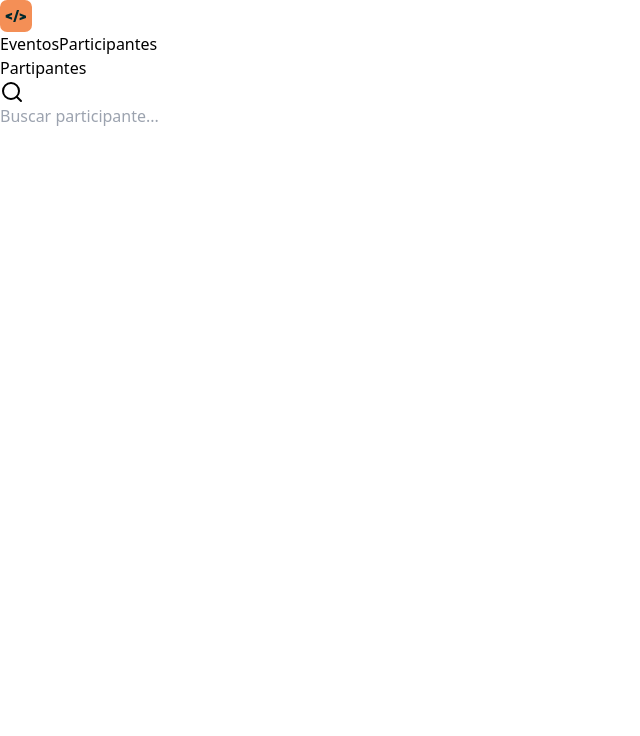
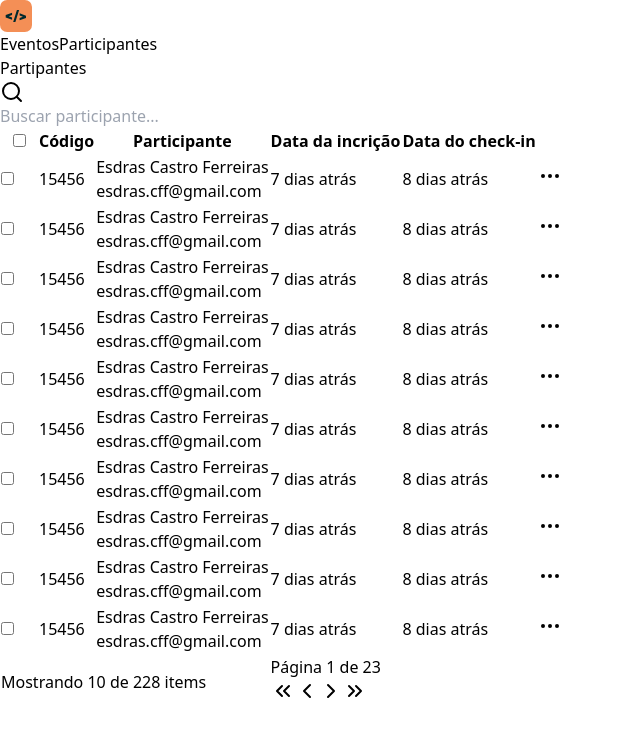
Before and after one commit to EsdrasCFF/web-pass, a React (Vite) app: page / in a window 1280 px wide. Shown: the top 736 px of the page, without its empty margins (0-640 px from the left). Built offline with nearby package versions, Linux system fonts and the light colour scheme.

Commit message:
feat: add table in AttendeeComponent

```diff
--- a/src/components/attendee-list.tsx
+++ b/src/components/attendee-list.tsx
@@ -1,15 +1,95 @@
-import { Search } from "lucide-react";
+import {  ChevronLeft, ChevronRight, ChevronsLeft, ChevronsRight, MoreHorizontal, Search } from "lucide-react";
 
 export function AttendeeList() {
   return (
-    <div>
+    <div className="flex flex-col gap-4" >
       <div className="flex gap-3 items-center" >
         <h1 className="font-bold text-2xl" > Partipantes </h1>
 
         <div className="flex gap-3 items-center max-w-72 rounded-lg text-sm py-1.5 px-3 border border-white/10" >
           <Search  className="size-4 text-emerald-500" />
-          <input placeholder="Buscar participante..." className=" bg-transparent flex-1 outline-none"/>
+          <input placeholder="Buscar participante..." className=" bg-transparent flex-1 border-none outline-none"/>
         </div>
+      </div>
+
+      <div className="border border-white/10 rounded-lg" >
+        <table className="w-full" >
+          <thead className="text-sm font-semibold border-b border-white/10" >
+            <tr>
+              <th style={{width: 38}} className="px-3 py-3 text-left" >
+                <input type="checkbox" className="size-4 bg-black/20 rounded border-white/10 " />
+              </th>
+
+              <th className="px-3 py-3 text-left" >Código</th>
+
+              <th className="px-3 py-3 text-left" >Participante</th>
+
+              <th className="px-3 py-3 text-left" >Data da incrição</th>
+
+              <th className="px-3 py-3 text-left" >Data do check-in</th>
+
+              <th style={{width: 64}} className="px-3 py-3 text-left" ></th>
+            </tr>
+          </thead>
+          <tbody className="text-sm font-normal text-gray-200 border-b border-white/10" >
+            {Array.from({length: 10}).map((_, i) => {
+              return (
+                <tr key={String(i+'a')} className="border-b border-white/10 hover:bg-white/5" >
+                  <td className="px-3 py-3 text-left" > <input type="checkbox" className="size-4 bg-black/20 rounded border-white/10 " /> </td>
+
+                  <td className="px-3 py-3 text-left" > 15456 </td>
+
+                  <td className="px-3 py-3 text-left" >
+                    <div className="flex flex-col" >
+                      <p className="font-semibold" >Esdras Castro Ferreiras</p>
+                      <span>esdras.cff@gmail.com</span>
+                    </div>
+                  </td>
+
+                  <td className="px-3 py-3 text-left" > 7 dias atrás </td>
+
+                  <td className="px-3 py-3 text-left" > 8 dias atrás </td>
+
+                  <td className="px-3 py-3 text-left" >
+                    <button className="bg-black border border-white/10 p-1.5 rounded-md" >
+                      <MoreHorizontal className="size-4" />
+                    </button>
+                  </td>
+                </tr>
+              )
+            })}
+          </tbody>
+          <tfoot>
+            <tr>
+              <td colSpan={3} className="px-3 py-3 text-left"> Mostrando 10 de 228 items </td>
+
+              <td colSpan={3} className="px-3 py-3 text-right">
+                <div className="inline-flex gap-3 items-center " >
+                  <span>Página 1 de 23</span>
+
+                  <div className="flex gap-1.5" >
+                    <button className="bg-white/10 border border-white/10 p-1.5 rounded-md" >
+                      <ChevronsLeft className="size-4" />
+                    </button>
+
+                    <button className="bg-white/10 border border-white/10 p-1.5 rounded-md" >
+                      <ChevronLeft className="size-4" />
+                    </button>
+
+                    <button className="bg-white/10 border border-white/10 p-1.5 rounded-md" >
+                      <ChevronRight className="size-4" />
+                    </button>
+
+                    <button className="bg-white/10 border border-white/10 p-1.5 rounded-md" >
+                      <ChevronsRight className="size-4" />
+                    </button>
+                  </div>
+                </div>
+              </td>
+            </tr>
+
+          </tfoot>
+        </table>
       </div>
     </div>
   )
```
